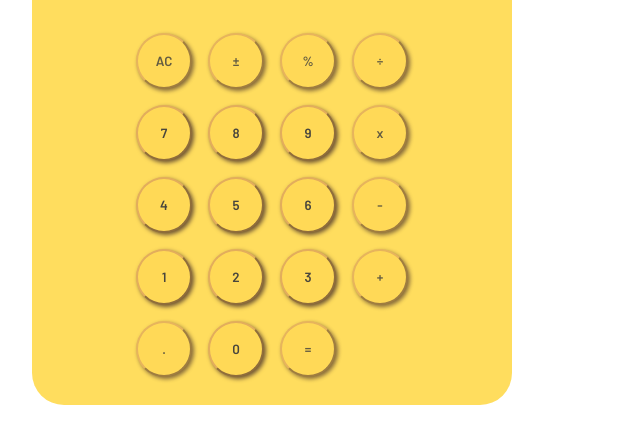
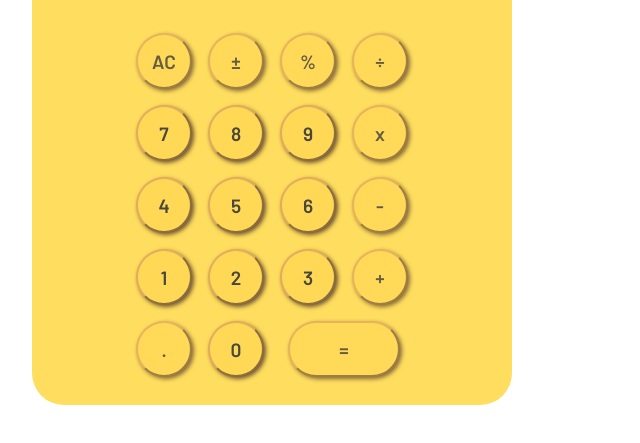
Before and after one commit to emmymitch/calculator, a plain HTML site: page index.html in a window 1280 px wide. Shown: the part 259-702 px from the top of the page, without its empty margins (0-640 px from the left). Drawn offline with Linux system fonts and the light colour scheme.

Commit message:
= button double width

```diff
--- a/_button-layout.scss
+++ b/_button-layout.scss
@@ -80,5 +80,6 @@
 
     #equals{
         grid-area: 5/3/6/5;
+        justify-self: center;
     }
 }
--- a/_button-style.scss
+++ b/_button-style.scss
@@ -9,13 +9,10 @@
 
     font-family: $font-primary;
     font-weight: 600;
+    font-size: 1.2rem;
 
     background-color: $colour-button;
     color: $colour-button-text;
-
-    #equals{
-        width: 6rem;
-    }
 
     &:active{
         border: 0.125rem inset $colour-border;
@@ -27,3 +24,8 @@
         opacity: 85%;
     }
 }
+
+#equals{
+    width: 7rem;
+    border-radius: 10rem;
+}
```
Also changed, not shown: main.css.
